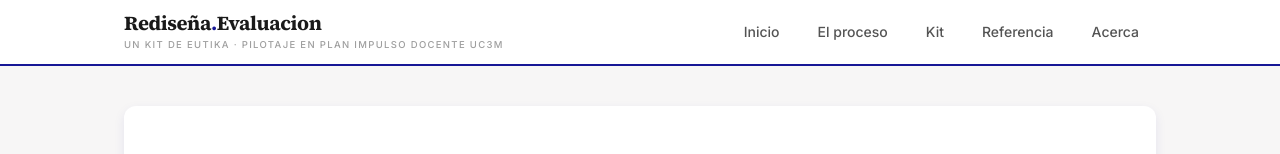
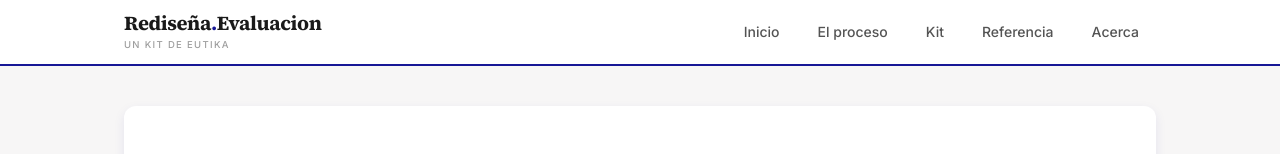
Before and after one commit to freirejuan/redisena-evaluacion, a plain HTML site: page 404.html in a window 1280 px wide. Shown: the top 154 px of the page. Drawn offline with Linux system fonts and the light colour scheme.

Commit message:
copy: retirar 'Pilotaje en Plan IMPULSO Docente UC3M' del header (brand-attrib)
La sub-línea del logo queda 'Un kit de Eutika'. Aplicado a las 9 páginas
raíz. Las 4 piezas en downloads/ conservan la atribución larga (son
documentos autónomos con su propia línea de créditos).

```diff
--- a/404.html
+++ b/404.html
@@ -20,7 +20,7 @@
     <div class="shell">
       <a href="/" class="brand">
         <span class="brand-name">Rediseña<span class="dot">.</span>Evaluacion</span>
-        <span class="brand-attrib">Un kit de Eutika · Pilotaje en Plan IMPULSO Docente UC3M</span>
+        <span class="brand-attrib">Un kit de Eutika</span>
       </a>
       <nav class="primary">
         <a href="/">Inicio</a>
```
Also changed, not shown: acerca.html (+1 -1 lines), index.html (+1 -1 lines), kit.html (+1 -1 lines), proceso.html (+1 -1 lines), referencia.html (+1 -1 lines), sprint-0.html (+1 -1 lines), sprint-1.html (+1 -1 lines), sprint-2.html (+1 -1 lines).
